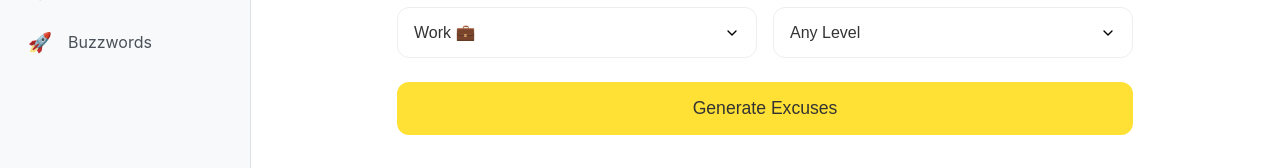
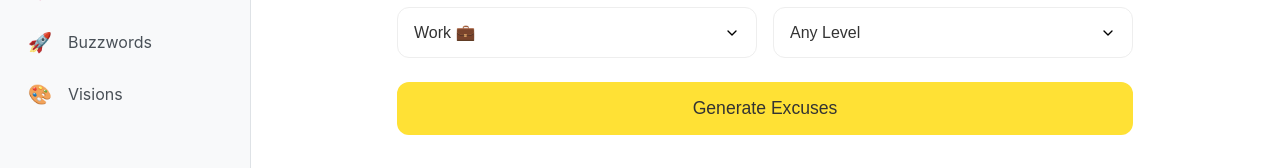
Before and after one commit to itainatural/excuse-machine, a React (Create React App) app: page / in a window 1280 px wide. Shown: the part 162-330 px from the top of the page. Built offline with nearby package versions, Linux system fonts and the light colour scheme.

Commit message:
feat: add image generator to main app

```diff
--- a/src/App.js
+++ b/src/App.js
@@ -2,6 +2,7 @@ import React, { useState } from 'react';
 import './App.css';
 import './components/Generator.css';
 import Generator from './components/Generator';
+import ImageGenerator from './components/ImageGenerator';
 import excuses from './data/excuses.json';
 import dateIdeas from './data/dateIdeas.json';
 import buzzwords from './data/buzzwords.json';
@@ -58,21 +59,30 @@ function App() {
       title: 'Excuses',
       emoji: '🤔',
       data: excuses,
-      categories: excuseCategories
+      categories: excuseCategories,
+      component: Generator
     },
     {
       id: 'date',
       title: 'Date Ideas',
       emoji: '💝',
       data: dateIdeas,
-      categories: dateCategories
+      categories: dateCategories,
+      component: Generator
     },
     {
       id: 'buzzwords',
       title: 'Buzzwords',
       emoji: '🚀',
       data: buzzwords,
-      categories: buzzwordCategories
+      categories: buzzwordCategories,
+      component: Generator
+    },
+    {
+      id: 'visions',
+      title: 'Visions',
+      emoji: '🎨',
+      component: ImageGenerator
     }
   ];
 
@@ -112,11 +122,15 @@ function App() {
         <div className={`main-content ${isSidebarOpen ? 'sidebar-open' : ''}`}>
           <div className="generator-container">
             {activeGen && (
-              <Generator
-                title={activeGen.title}
-                data={activeGen.data}
-                categories={activeGen.categories}
-              />
+              activeGen.component === Generator ? (
+                <Generator
+                  title={activeGen.title}
+                  data={activeGen.data}
+                  categories={activeGen.categories}
+                />
+              ) : (
+                <activeGen.component />
+              )
             )}
           </div>
           <div className="footer">
```
